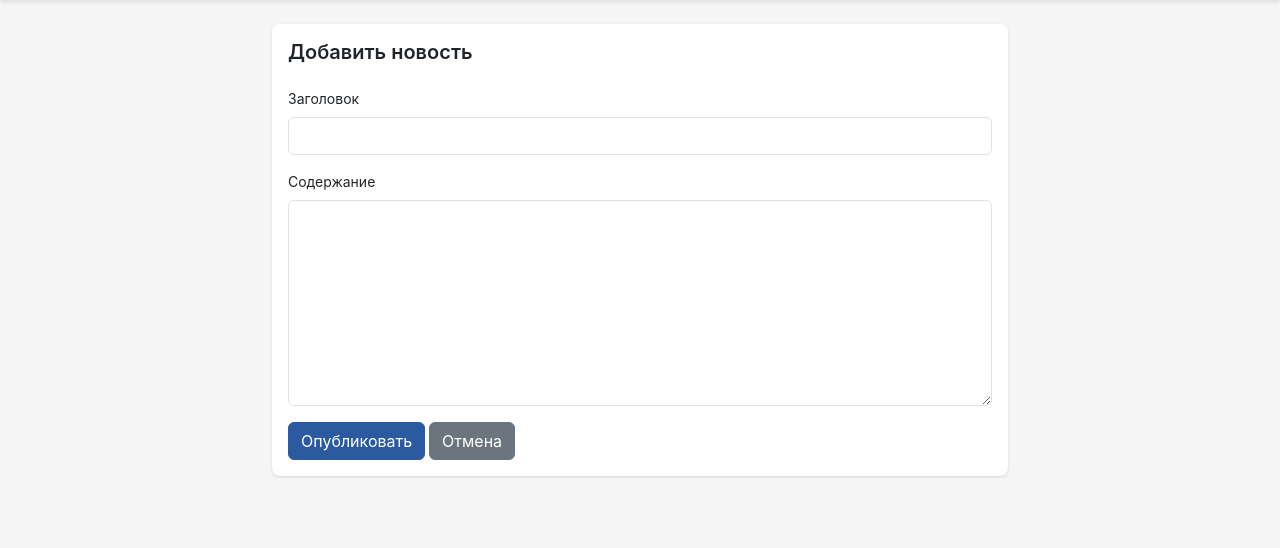
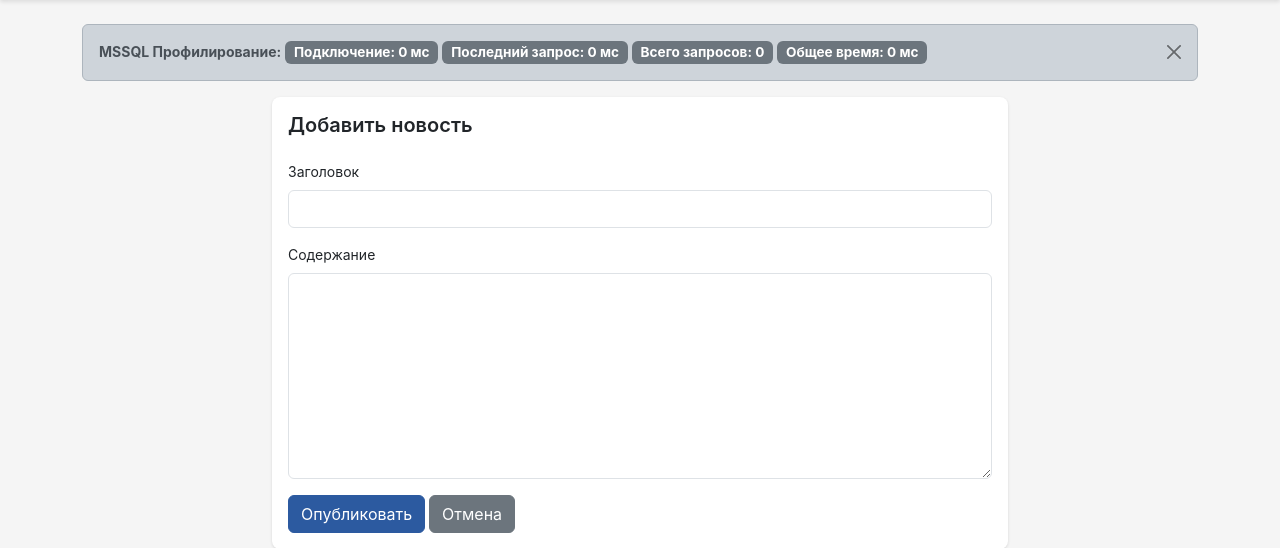
Before and after one commit to stiapanreha-dev/xbmc, a Flask app: page /news/add in a window 1280 px wide. Shown: the part 76-624 px from the top of the page. Run offline with Flask 3, Linux system fonts and the light colour scheme; a user stored in the database is signed in; tables that the repository leaves empty hold one stand-in row (values such as "Sample post"); some libraries are stand-ins or nearby versions.

Commit message:
feat: add MSSQL query profiling for administrators
- Added query_stats tracking in MSSQLConnection class
- Measures connection time and query execution time
- Tracks total queries, total time, and last query time
- Admin-only profiling panel in base.html shows:
  * Connection time (ms)
  * Last query time (ms)
  * Total queries count
  * Total time (ms)
  * Average query time (ms)
- Stats available in all templates via mssql_stats context variable
- Helps identify performance bottlenecks in MSSQL queries

```diff
--- a/app/__init__.py
+++ b/app/__init__.py
@@ -37,12 +37,14 @@ def create_app():
     def inject_counters():
         from app.models import News, Idea
         from app.utils import mask_email, mask_phone, format_price
+        from app.mssql import mssql
         return {
             'news_count': News.query.filter_by(is_published=True).count(),
             'ideas_count': Idea.query.filter_by(status='approved').count(),
             'mask_email': mask_email,
             'mask_phone': mask_phone,
-            'format_price': format_price
+            'format_price': format_price,
+            'mssql_stats': mssql.query_stats
         }
 
     from app.routes import main, auth, payment
--- a/templates/base.html
+++ b/templates/base.html
@@ -99,6 +99,21 @@
             {% endif %}
         {% endwith %}
 
+        {% if current_user.is_authenticated and current_user.is_admin() %}
+        <!-- MSSQL Профилирование (только для админов) -->
+        <div class="alert alert-dark alert-dismissible fade show" role="alert">
+            <strong><i class="bi bi-speedometer2"></i> MSSQL Профилирование:</strong>
+            <span class="badge bg-secondary">Подключение: {{ "%.0f"|format(mssql_stats.connection_time) }} мс</span>
+            <span class="badge bg-secondary">Последний запрос: {{ "%.0f"|format(mssql_stats.last_query_time) }} мс</span>
+            <span class="badge bg-secondary">Всего запросов: {{ mssql_stats.total_queries }}</span>
+            <span class="badge bg-secondary">Общее время: {{ "%.0f"|format(mssql_stats.total_time) }} мс</span>
+            {% if mssql_stats.total_queries > 0 %}
+            <span class="badge bg-info">Средний запрос: {{ "%.0f"|format(mssql_stats.total_time / mssql_stats.total_queries) }} мс</span>
+            {% endif %}
+            <button type="button" class="btn-close" data-bs-dismiss="alert"></button>
+        </div>
+        {% endif %}
+
         {% block content %}{% endblock %}
     </div>
 
```
Also changed, not shown: app/mssql.py (+21 -1 lines).
